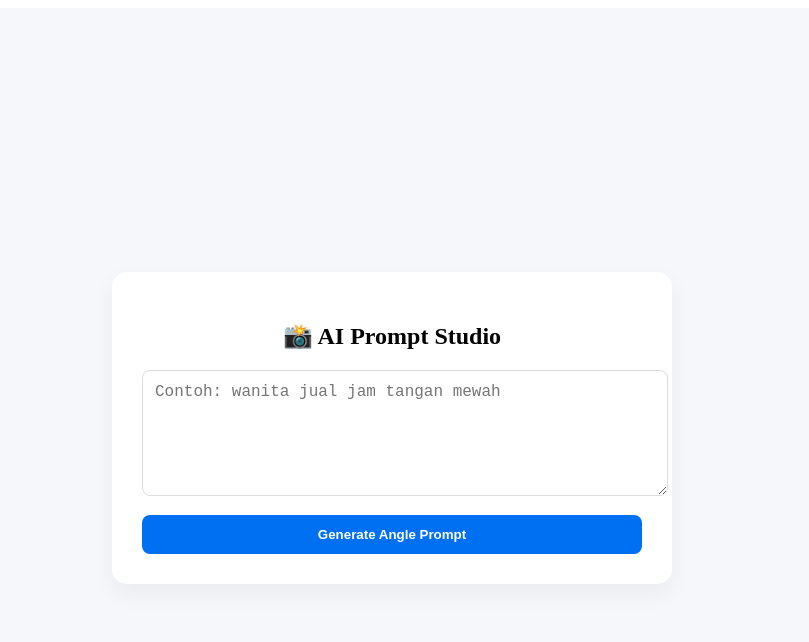
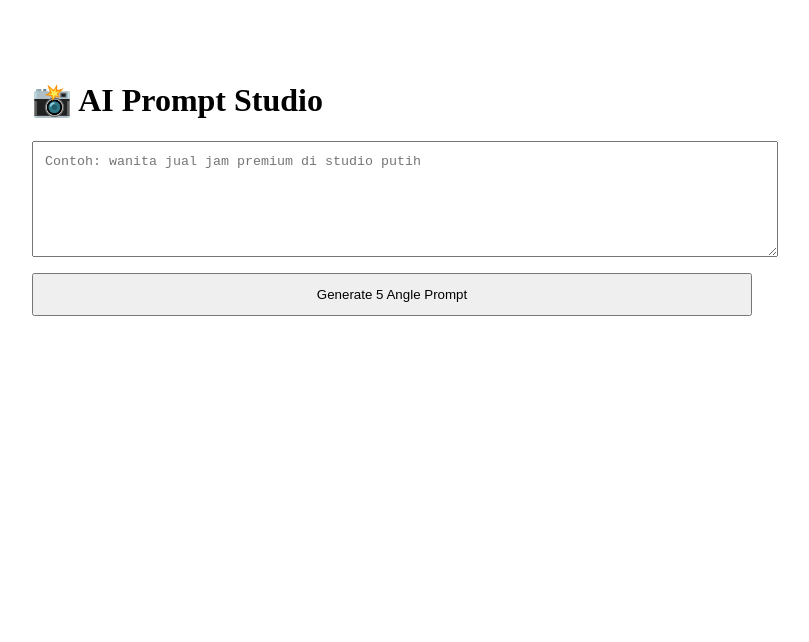
Before and after one commit to hatehero/ai-product-studio, a Next.js app: page / in a window 1280 px wide. Shown: the top 642 px of the page, without its empty margins (248-1057 px from the left). Built offline with nearby package versions, Linux system fonts and the light colour scheme.

Commit message:
Update index.tsx

```diff
--- a/pages/index.tsx
+++ b/pages/index.tsx
@@ -6,53 +6,86 @@ export default function Home() {
   const [error, setError] = useState("");
   const [loading, setLoading] = useState(false);
 
-  async function generate() {
+  const generate = async () => {
     setError("");
     setResult("");
+
     if (!prompt.trim()) {
-      setError("Masukkan tema dahulu.");
+      setError("Prompt kosong");
       return;
     }
 
     setLoading(true);
+
     try {
       const res = await fetch("/api/prompt", {
         method: "POST",
         headers: { "Content-Type": "application/json" },
-        body: JSON.stringify({ prompt: prompt.trim() }),
+        body: JSON.stringify({ prompt }),
       });
 
       const data = await res.json();
-      if (!res.ok) throw new Error(data.error || "Ralat pelayan");
+
+      if (!res.ok) {
+        setError(data.error || "Gagal generate");
+      } else {
         setResult(data.result);
-    } catch (e: any) {
-      setError(e.message);
+      }
+    } catch {
+      setError("Tidak dapat hubungi server");
     } finally {
       setLoading(false);
     }
-  }
+  };
 
   return (
-    <div style={{ minHeight: "100vh", display: "flex", justifyContent: "center", alignItems: "center", background: "#f5f7fa", padding: "20px" }}>
-      <div style={{ background: "#fff", padding: "30px", borderRadius: "15px", width: "100%", maxWidth: "500px", boxShadow: "0 10px 25px rgba(0,0,0,0.05)" }}>
-        <h2 style={{ textAlign: "center", marginBottom: "20px" }}>📸 AI Prompt Studio</h2>
+    <main
+      style={{
+        maxWidth: 720,
+        margin: "40px auto",
+        padding: 20,
+        fontFamily: "serif",
+      }}
+    >
+      <h1>📸 AI Prompt Studio</h1>
+
       <textarea
+        rows={6}
+        placeholder="Contoh: wanita jual jam premium di studio putih"
         value={prompt}
         onChange={(e) => setPrompt(e.target.value)}
-          placeholder="Contoh: wanita jual jam tangan mewah"
-          style={{ width: "100%", height: "100px", padding: "12px", borderRadius: "8px", border: "1px solid #ddd", fontSize: "16px", marginBottom: "15px" }}
+        style={{ width: "100%", padding: 12 }}
       />
+
       <button
         onClick={generate}
         disabled={loading}
-          style={{ width: "100%", padding: "12px", background: "#0070f3", color: "#fff", border: "none", borderRadius: "8px", cursor: "pointer", fontWeight: "bold" }}
+        style={{
+          marginTop: 12,
+          padding: "12px 20px",
+          width: "100%",
+          cursor: "pointer",
+        }}
       >
-          {loading ? "Menjana..." : "Generate Angle Prompt"}
+        {loading ? "Generating..." : "Generate 5 Angle Prompt"}
       </button>
 
-        {error && <div style={{ color: "#e53e3e", marginTop: "15px", padding: "10px", background: "#fff5f5", borderRadius: "5px", border: "1px solid #feb2b2" }}>⚠️ {error}</div>}
-        {result && <pre style={{ marginTop: "20px", background: "#f8f9fa", padding: "15px", borderRadius: "8px", whiteSpace: "pre-wrap", fontSize: "14px", border: "1px solid #edf2f7" }}>{result}</pre>}
-      </div>
-    </div>
+      {error && (
+        <p style={{ color: "red", marginTop: 16 }}>❌ {error}</p>
+      )}
+
+      {result && (
+        <pre
+          style={{
+            marginTop: 20,
+            padding: 16,
+            background: "#f5f5f5",
+            whiteSpace: "pre-wrap",
+          }}
+        >
+{result}
+        </pre>
+      )}
+    </main>
   );
 }
```
Lines whose indentation alone changed are shown as unchanged.
